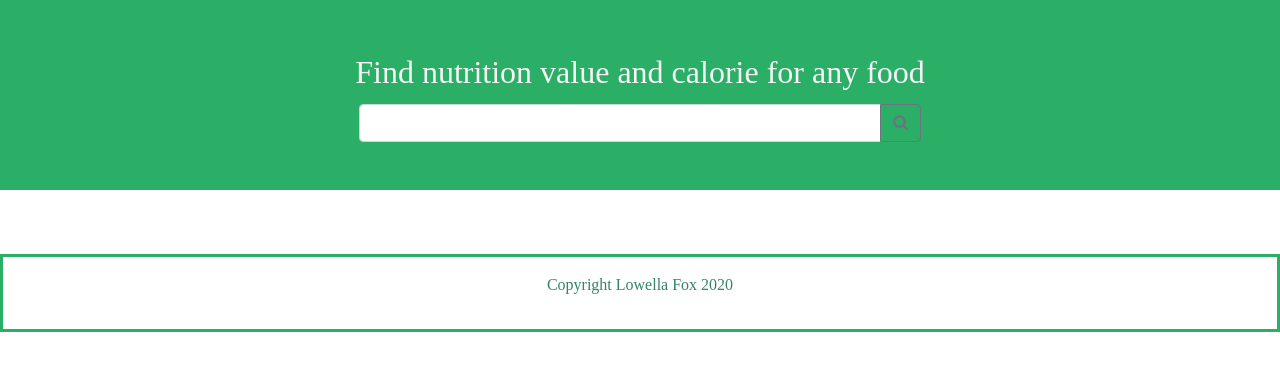
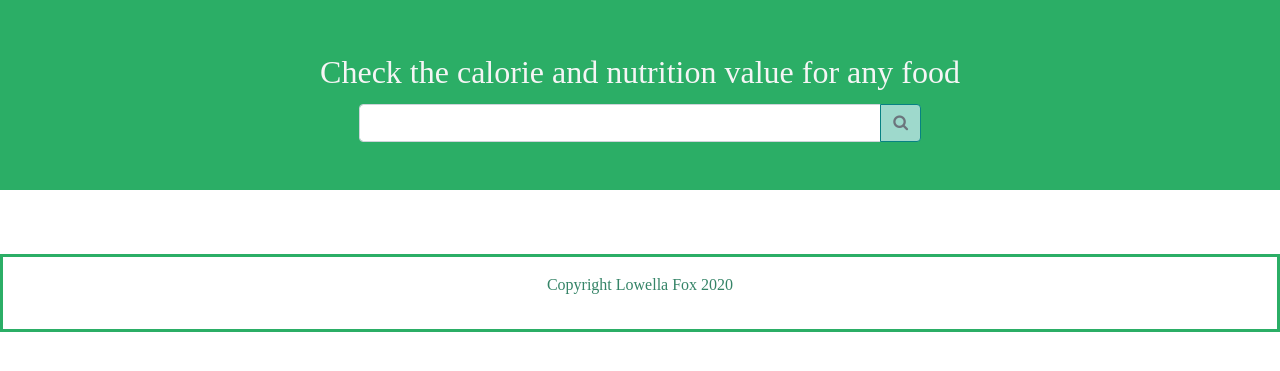
Before and after one commit to Lowella369/django-calorie-finder, a Django app: template calorie_finder/calorie/templates/calorie/base.html in a window 1280 px wide. Shown: the top 371 px of the page. Run offline with Django 3.2, Linux system fonts and the light colour scheme; the template is opened without the code that fills it, so the values that code supplies are empty; some libraries are stand-ins or nearby versions.

Commit message:
Adding class to the btn

```diff
--- a/calorie_finder/calorie/templates/calorie/base.html
+++ b/calorie_finder/calorie/templates/calorie/base.html
@@ -14,24 +14,25 @@
   <body>
     <div class="search-box">
       <div class="row">
-  <div class="searchText col-12 col-md-12">Find nutrition value and calorie for any food</div>
- </div>
- <!-- Search Form-->
- <form action="" method="POST" class="form-inline d-flex justify-content-center md-form form-sm mt-2">
+        <div class="searchText col-12 col-md-12">Check the calorie and nutrition value for any food</div>
+        <div class="col-12 col-md-12">
+          <!-- Search Form -->
+          <form action="index.html" method="POST" class="form-inline d-flex justify-content-center md-form form-sm mt-2">
             {% csrf_token %}
             <div class="input-group col-sm-6">
               <input class="form-control py-2" type="search" name="food" placeholder="" id="search_input" required="required">
               <span class="input-group-append">
-    <button class="btn btn-outline-secondary" type="submit"><i class="fa fa-search"></i></button>
+                <button class="btn btn-outline-secondary btn-style" type="submit"><i class="fa fa-search icon-style"></i></button>
               </span>
             </div>
           </form>
+        </div>
       </div>
       {% block content %}
       {% endblock %}
     </div>
     <div class="footer">
- <p>Copyright Lowella Fox 2020</p>
+      <p> Copyright Lowella Fox 2020</p>
     </div>
   </body>
 </html>
```
Lines whose indentation alone changed are shown as unchanged.
